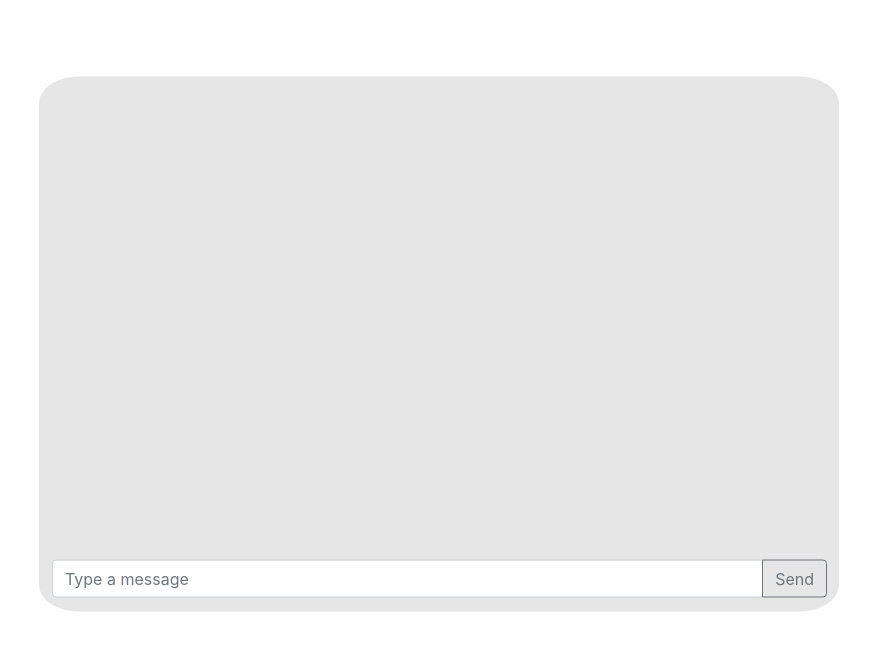
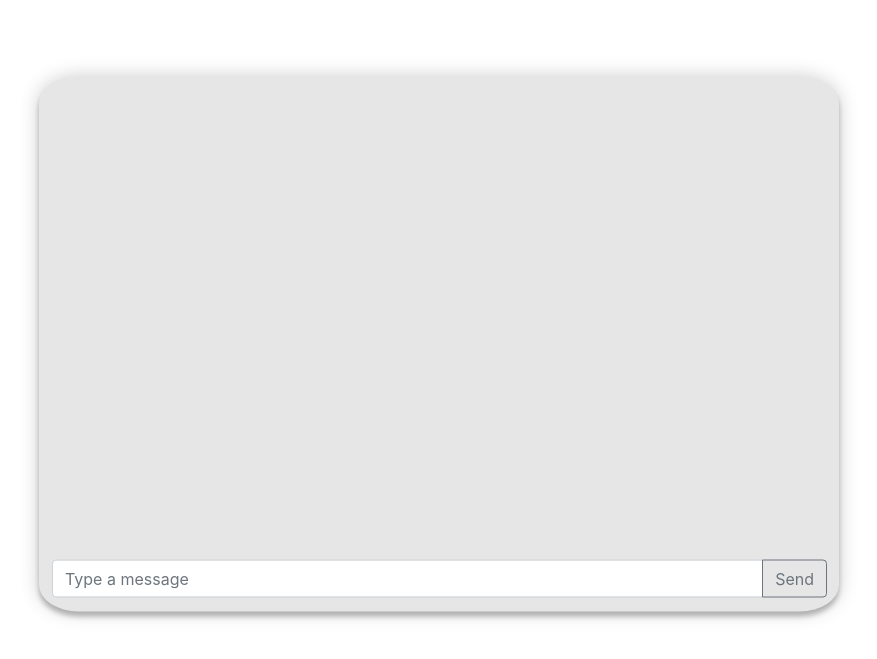
Before and after one commit to Masterprogrammers123/Fam-Website, a Flask app: page /chat in a window 1280 px wide. Shown: the part 56-715 px from the top of the page, without its empty margins (201-1078 px from the left). Run offline with Flask 2, Linux system fonts and the light colour scheme; the visitor is signed in with stand-in values (Sample User, id 1); some libraries are stand-ins or nearby versions.

Commit message:
Added styling to login, chat and signup

```diff
--- a/static/css/chat.css
+++ b/static/css/chat.css
@@ -13,6 +13,7 @@ div#scrollbarID {
     left: 50%;
     margin-right: -50%;
     transform: translate(-50%, -50%);
+    box-shadow: 0 0 20px 0 rgba(0, 0, 0, 0.2), 0 5px 5px 0 rgba(0, 0, 0, 0.24);
 }
 
 div#scrollbarID2 {
--- a/static/css/style.css
+++ b/static/css/style.css
@@ -15,6 +15,7 @@ form#signupform {
     transform: translate(-50%, -50%);
     border-color: #e6e6e6;
     background-color: #e6e6e6;
+    box-shadow: 0 0 20px 0 rgba(0, 0, 0, 0.2), 0 5px 5px 0 rgba(0, 0, 0, 0.24);
 }
 
 form#loginform {
@@ -30,6 +31,7 @@ form#loginform {
     transform: translate(-50%, -50%);
     border-color: #e6e6e6;
     background-color: #e6e6e6;
+    box-shadow: 0 0 20px 0 rgba(0, 0, 0, 0.2), 0 5px 5px 0 rgba(0, 0, 0, 0.24);
 }
 
 form#loginform label#loginpass{
```
Also changed, not shown: users.sqlite3.
